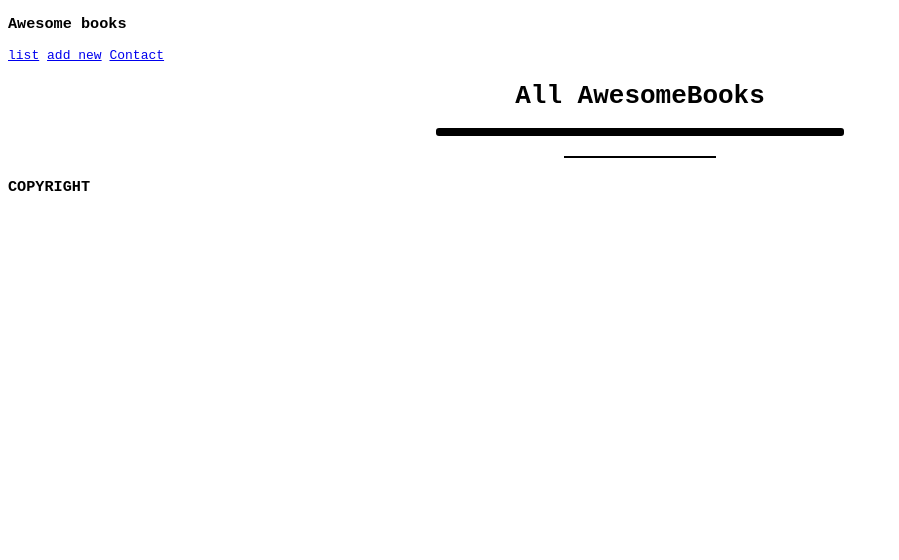
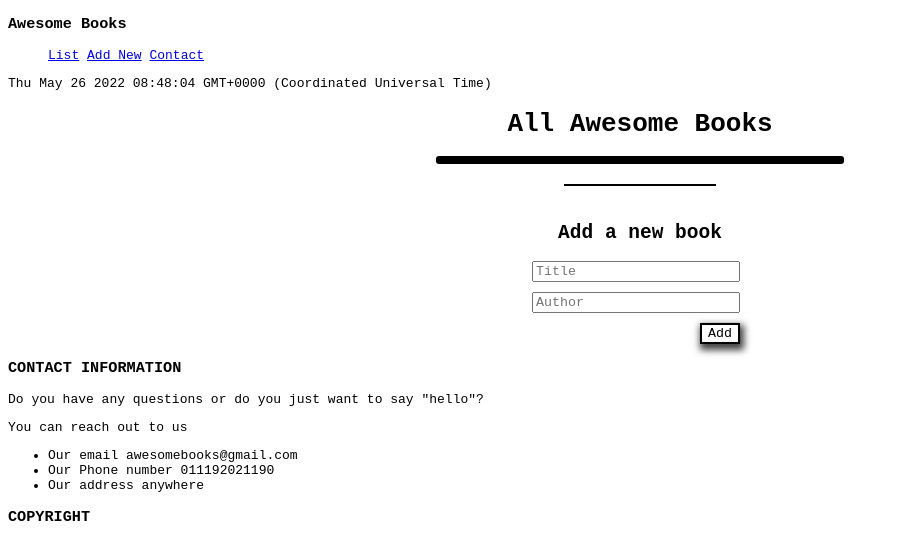
Before and after one commit to bengigo/awesome-books, a website: page index.html in a window 1280 px wide. Shown: the whole page, without its empty margins (0-899 px from the left). Drawn offline with Linux system fonts and the light colour scheme.

Commit message:
Change section names and organize html structure

```diff
--- a/index.html
+++ b/index.html
@@ -11,15 +11,24 @@
 
 <body>
   <p class="alert"></p>
-  <nav>
-    <h3>Awesome books</h3>
+  <header>
 
-    <a href="#" id="list">list</a>
-    <a href="#" id="add-new">add new</a>
-    <a href="#" id="contact">Contact</a>
-  </nav>
-  <div id="firstPage">
-    <h1>All AwesomeBooks</h1>
+    <nav>
+      <h3>Awesome Books</h3>
+
+      <ul>
+        <a href="#" id="list">List</a>
+        <a href="#" id="add-new">Add New</a>
+        <a href="#" id="contact">Contact</a>
+      </ul>
+    </nav>
+    <p id="date-time">DATE AND TIME COMES HERE</p>
+
+
+  </header>
+
+  <div id="list-page">
+    <h1>All Awesome Books</h1>
 
     <div id="book-list">
     </div>
@@ -28,7 +37,7 @@
   </div>
 
 
-  <section class="inputs" id="secondPage">
+  <section class="inputs" id="add-page">
 
     <h2>Add a new book</h2>
 
@@ -40,22 +49,24 @@
     </form>
   </section>
 
-  <footer id="thirdPage">
+  <section id="contact-page">
     <h3>CONTACT INFORMATION</h3>
-    <p>Do you have any questions or do you just want to say "hello"?
-    </p>
-    <p>
-      You can reach out to us
-    </p>
+    <p>Do you have any questions or do you just want to say "hello"?</p>
+    <p>You can reach out to us</p>
 
     <ul>
       <li>Our email awesomebooks@gmail.com</li>
       <li>Our Phone number 011192021190</li>
       <li>Our address anywhere</li>
     </ul>
+
+  </section>
+
+
+  <footer>
+    <h3>COPYRIGHT</h3>
   </footer>
 
-  <h3>COPYRIGHT</h3>
   <script src="script.js"></script>
 
 </body>
```
